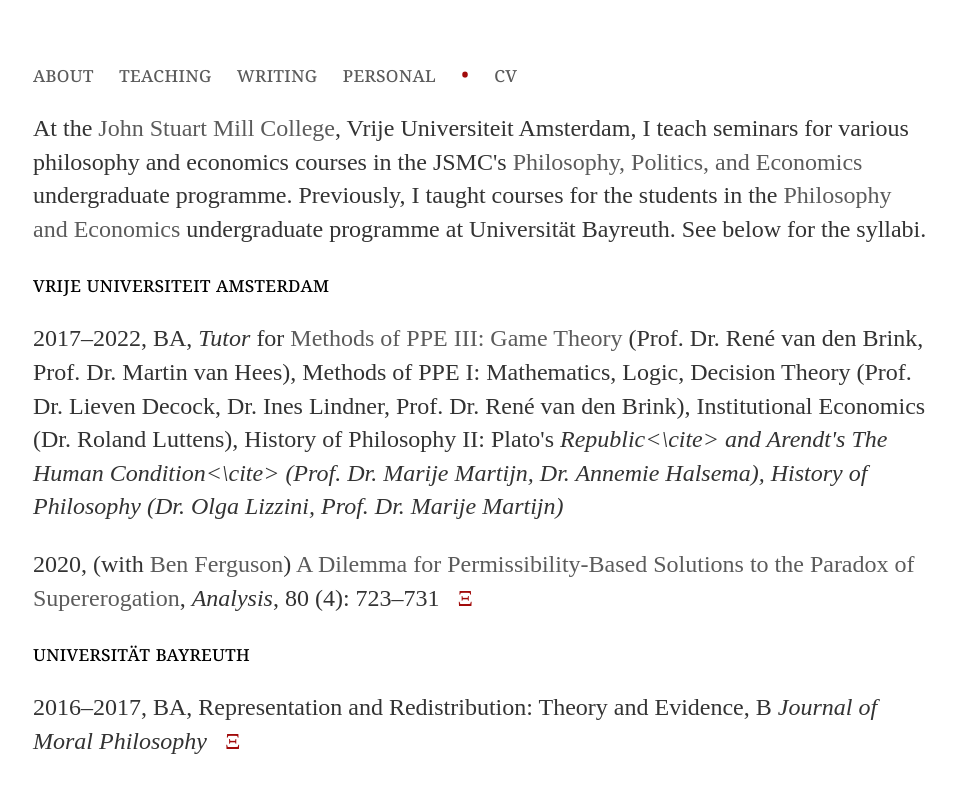
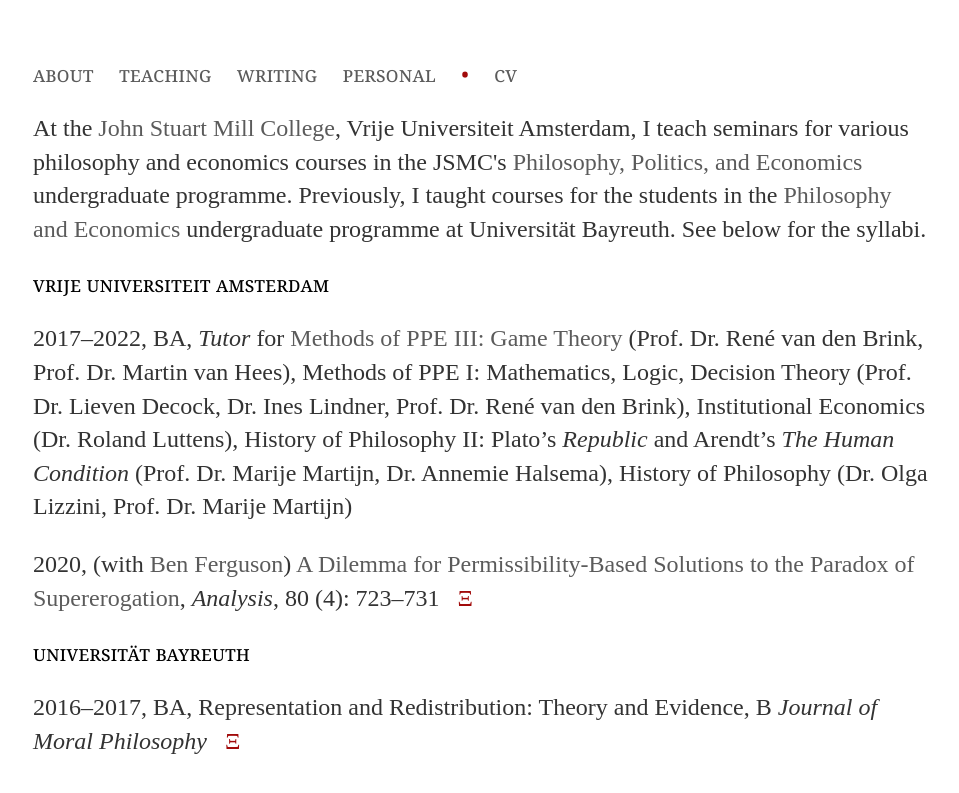
Before and after one commit to uzunovam/uzunovam, a Jekyll site: the page built from teaching/index.html, in a window 1280 px wide. Shown: the top 793 px of the page, without its empty margins (159-1118 px from the left). Built offline with Jekyll 4.4.1, drawn with Linux system fonts in a browser that asks for light colours.

Commit message:
Update index.html

```diff
--- a/teaching/index.html
+++ b/teaching/index.html
@@ -5,7 +5,7 @@
 <div class="blurb">
 	<p>At the <a href="https://vu.nl/en/about-vu/faculties/faculty-of-humanities/departments/john-stuart-mill-college">John Stuart Mill College</a>, Vrije Universiteit Amsterdam, I teach seminars for various philosophy and economics courses in the JSMC's <a href="https://vu.nl/en/education/bachelor/philosophy-politics-and-economics">Philosophy, Politics, and Economics</a> undergraduate programme. Previously, I taught courses for the students in the <a href="https://www.pe.uni-bayreuth.de/en/index.html">Philosophy and Economics</a> undergraduate programme at Universit&auml;t Bayreuth. See below for the syllabi.</p>
 	<section>vrije universiteit amsterdam</section>
-	<p>2017–2022, BA, <cite>Tutor</cite> for <a href="https://doi.org/10.1108/S0743-41542021000039B006">Methods of PPE III: Game Theory</a> (Prof. Dr. Ren&eacute; van den Brink, Prof. Dr. Martin van Hees), Methods of PPE I: Mathematics, Logic, Decision Theory (Prof. Dr. Lieven Decock, Dr. Ines Lindner, Prof. Dr. Ren&eacute van den Brink), Institutional Economics (Dr. Roland Luttens), History of Philosophy II: Plato's <cite>Republic<\cite> and Arendt's <cite>The Human Condition<\cite> (Prof. Dr. Marije Martijn, Dr. Annemie Halsema), History of Philosophy (Dr. Olga Lizzini, Prof. Dr. Marije Martijn)</p>
+	<p>2017–2022, BA, <cite>Tutor</cite> for <a href="https://doi.org/10.1108/S0743-41542021000039B006">Methods of PPE III: Game Theory</a> (Prof. Dr. Ren&eacute; van den Brink, Prof. Dr. Martin van Hees), Methods of PPE I: Mathematics, Logic, Decision Theory (Prof. Dr. Lieven Decock, Dr. Ines Lindner, Prof. Dr. Ren&eacute van den Brink), Institutional Economics (Dr. Roland Luttens), History of Philosophy II: Plato’s <cite>Republic</cite> and Arendt’s <cite>The Human Condition</cite> (Prof. Dr. Marije Martijn, Dr. Annemie Halsema), History of Philosophy (Dr. Olga Lizzini, Prof. Dr. Marije Martijn)</p>
 	<p>2020, (with <a href="https://www.benjaminferguson.org/">Ben Ferguson</a>) <a href="https://doi.org/10.1093/analys/anaa033">A Dilemma for Permissibility-Based Solutions to the Paradox of Supererogation</a>, <cite>Analysis</cite>, 80 (4): 723–731  &nbsp; <a href="/files/papers/A Dilemma for Permissibility-Based Solutions to the Paradox of Supererogation.pdf"><bullet>&Xi;</bullet></a></p>
 	<section>universit&auml;t bayreuth</section>
 	<p>2016–2017, BA, Representation and Redistribution: Theory and Evidence, B <cite>Journal of Moral Philosophy</cite> &nbsp; <a href="/files/papers/Halliday, The Inheritance of Wealth, Review.pdf"><bullet>&Xi;</bullet></a></p>
```
